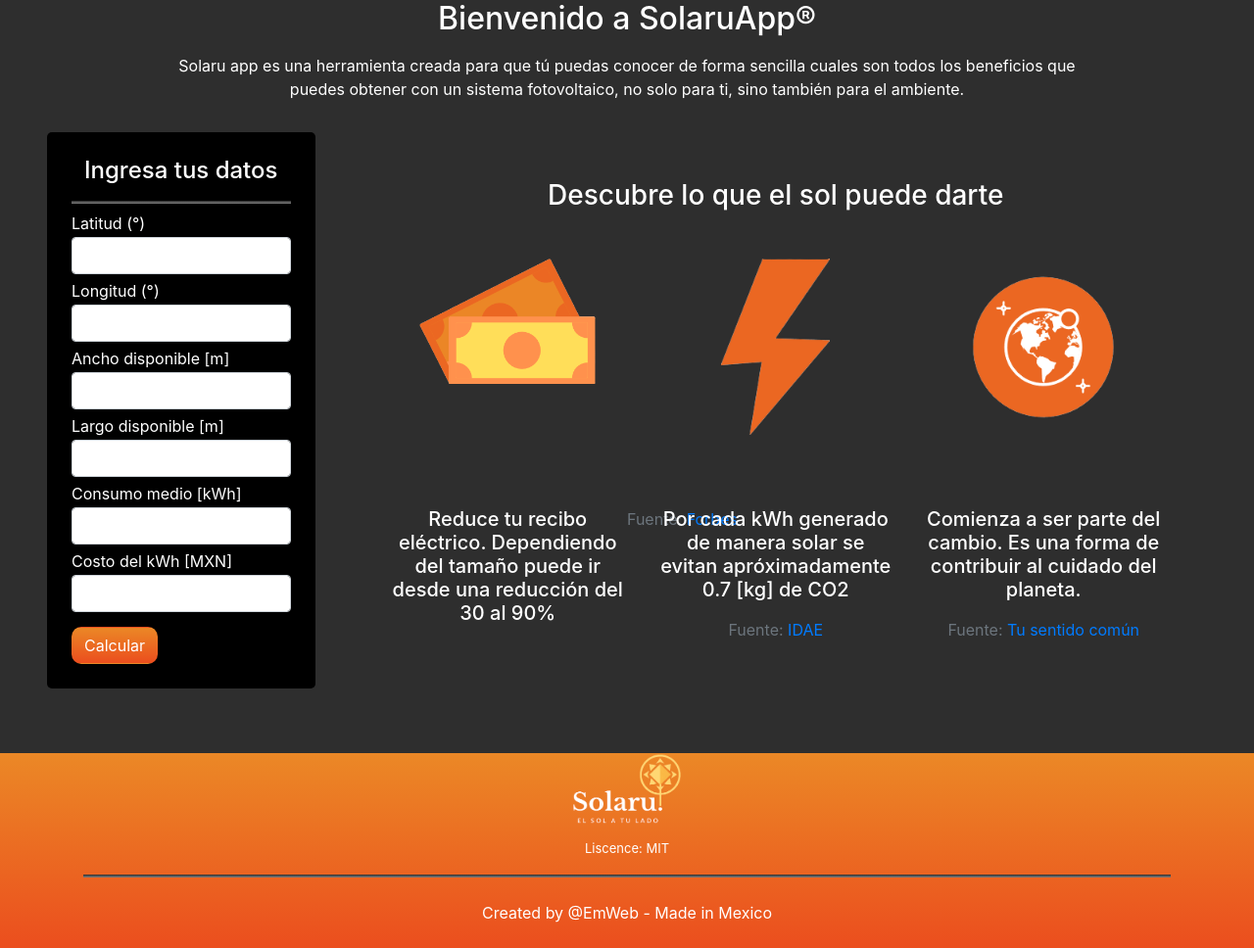
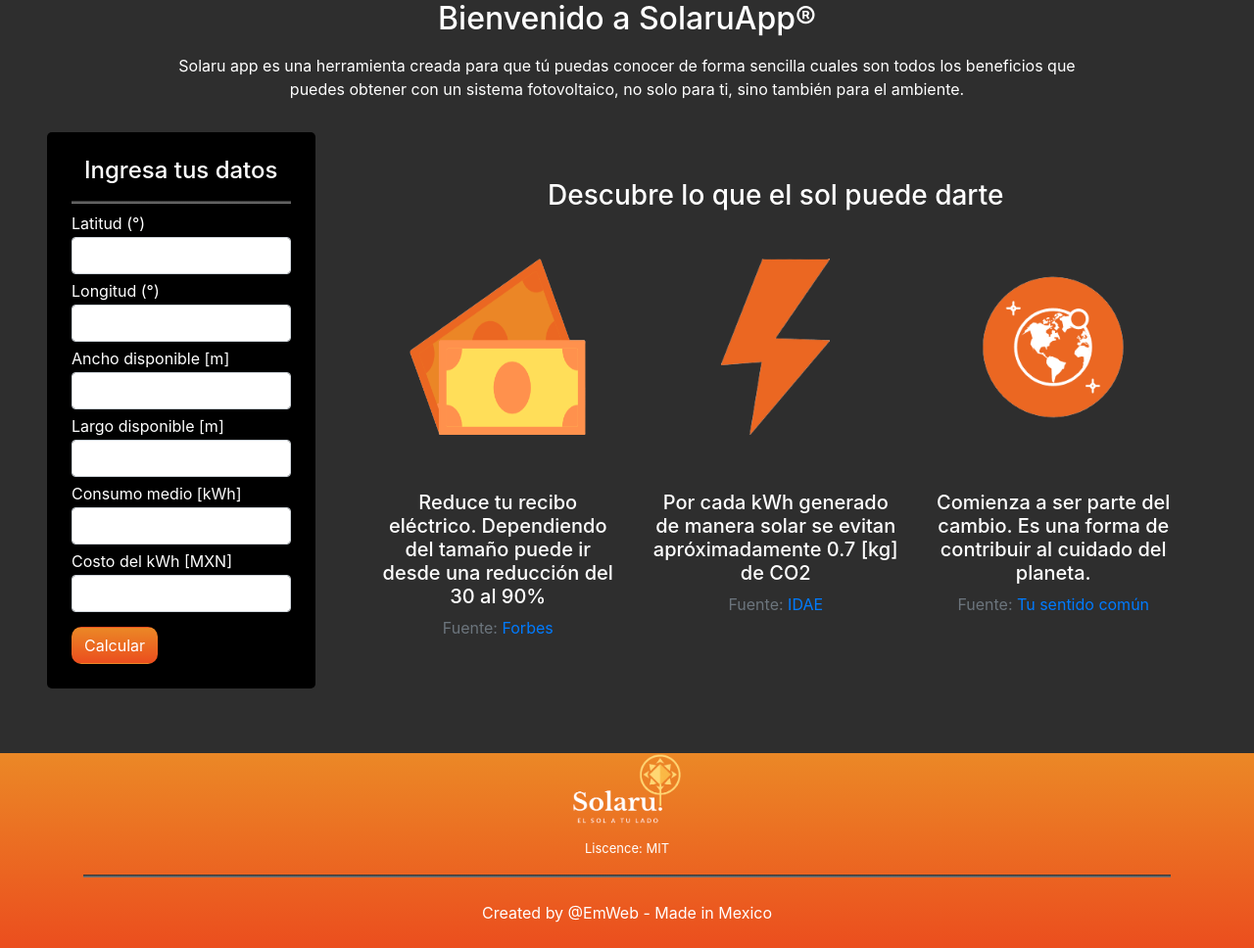
Before and after one commit to emanuelosva/solaru_legacy, a Flask app: page / in a window 1280 px wide. Shown: the part 121-1089 px from the top of the page at 98% size. Run offline with Flask 2, Linux system fonts and the light colour scheme; some libraries are stand-ins or nearby versions.

Commit message:
Ajuste de stilos para solucionar compatibilidad.

```diff
--- a/app/static/css/main.css
+++ b/app/static/css/index.css
@@ -53,11 +53,15 @@
 /* INFO */
 
 #benefits .sun-benefit {
+    height: auto;
     margin-bottom: 1rem;
 }
 
 #benefits figure {
-    height: 70%;
+    height: 65%;
+    margin-bottom: 1rem;
+    display: flex;
+    justify-content: center;
 }
 
 @media screen and (max-width:998px) {
@@ -73,12 +77,13 @@
 }
 
 .wrapper-text {
-    height: 45%;
+    height: 40%;
     display: flex;
-    flex-wrap: wrap;
     flex-direction: column;
+    flex-wrap: nowrap;
     align-items: center;
     justify-content: space-between;
+    text-align: center;
 }
 
 /* INFO */
--- a/app/templates/base.html
+++ b/app/templates/base.html
@@ -13,7 +13,7 @@
     <!-- Bootstrap and CSS -->
     <link rel="stylesheet" href="https://stackpath.bootstrapcdn.com/bootstrap/4.4.1/css/bootstrap.min.css"
         integrity="sha384-Vkoo8x4CGsO3+Hhxv8T/Q5PaXtkKtu6ug5TOeNV6gBiFeWPGFN9MuhOf23Q9Ifjh" crossorigin="anonymous">
-    <link rel="stylesheet" href="{{ url_for('static', filename='/css/main.css') }}">
+    <link rel="stylesheet" href="{{ url_for('static', filename='/css/index.css') }}">
 
     <!-- Favicon -->
     <link rel="shortcut icon" href="{{ url_for('static', filename='/img/favicon.png') }}" type="image/x-icon">
--- a/app/templates/index.html
+++ b/app/templates/index.html
@@ -7,7 +7,7 @@
 {% block content %}
 
 <section id="app">
-    <div class="container-fluid pr-2 pl-2 pr-md-4 pl-md-4 pl-lg-5 pr-lg-5">
+    <div class="container-fluid pr-3 pl-3 pr-md-4 pl-md-4 pl-lg-5 pr-lg-5">
 
         <!-- Presentation -->
         <h2 class="text-center">Bienvenido a SolaruApp®</h2>
@@ -32,9 +32,8 @@
                 </div>
             </div>
             <div class="col-12 col-md-8 col-xl-9">
-                <div class="container">
-                    <div class="container text-center mt-5">
-                        <h3>Descubre lo que el sol puede darte</h3>
+                <div class="container mt-5 ">
+                    <h3 class="text-center">Descubre lo que el sol puede darte</h3>
                     <div id="benefits" class="container mt-5">
                         <div class="row">
                             <div class="col-12 col-lg-6 col-xl-4 sun-benefit">
@@ -71,8 +70,7 @@
                             </div>
                             <div class="col-12 col-lg-6 col-xl-4 sun-benefit">
                                 <figure>
-                                        <img src="{{ url_for('static', filename='img/planet.png') }}"
-                                            alt="Planet earth">
+                                    <img src="{{ url_for('static', filename='img/planet.png') }}" alt="Planet earth">
                                 </figure>
                                 <div class="wrapper-text">
                                     <h5>
@@ -90,7 +88,6 @@
             </div>
         </div>
     </div>
-    </div>
 </section>
 
 {% endblock %}
```
Lines whose indentation alone changed are shown as unchanged.
